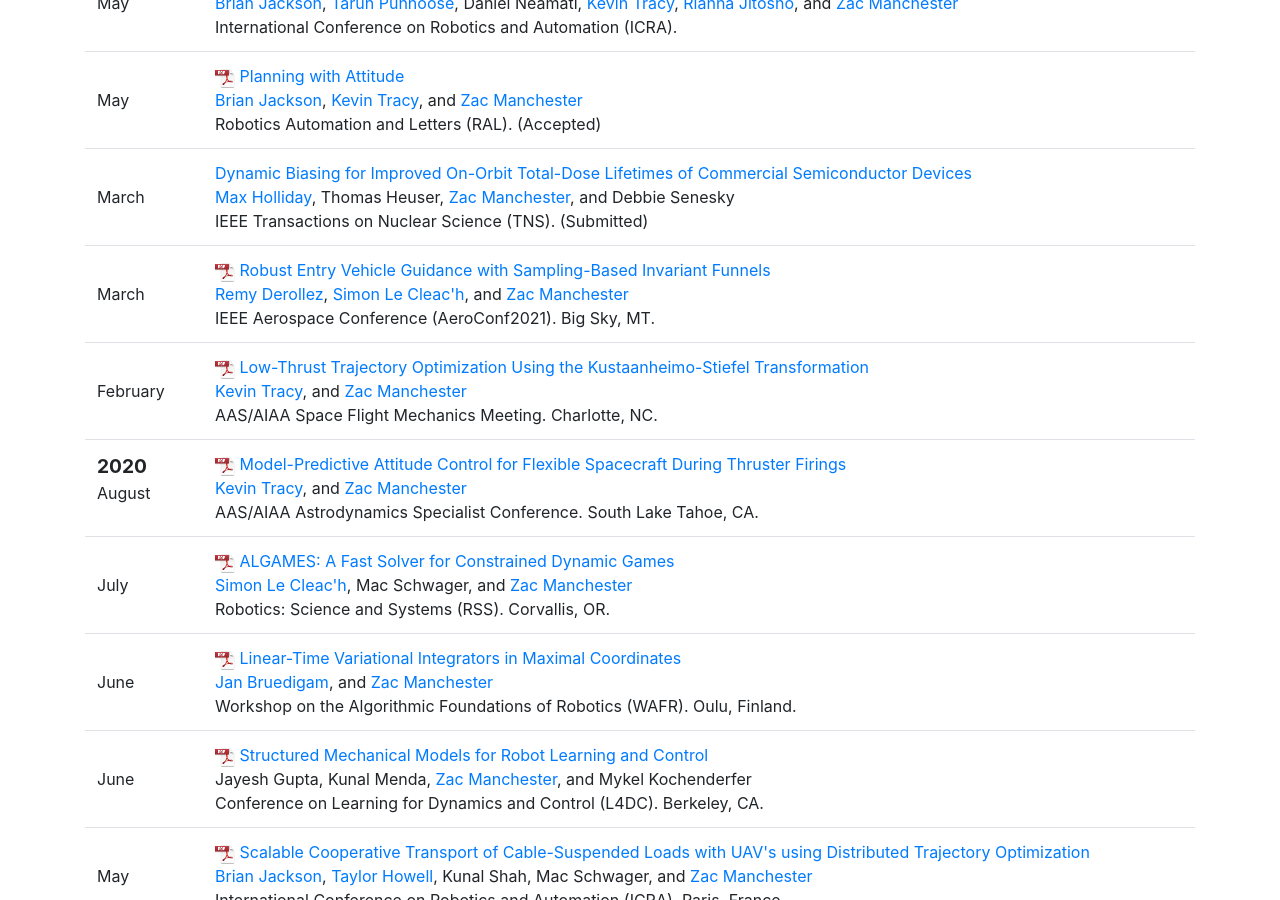
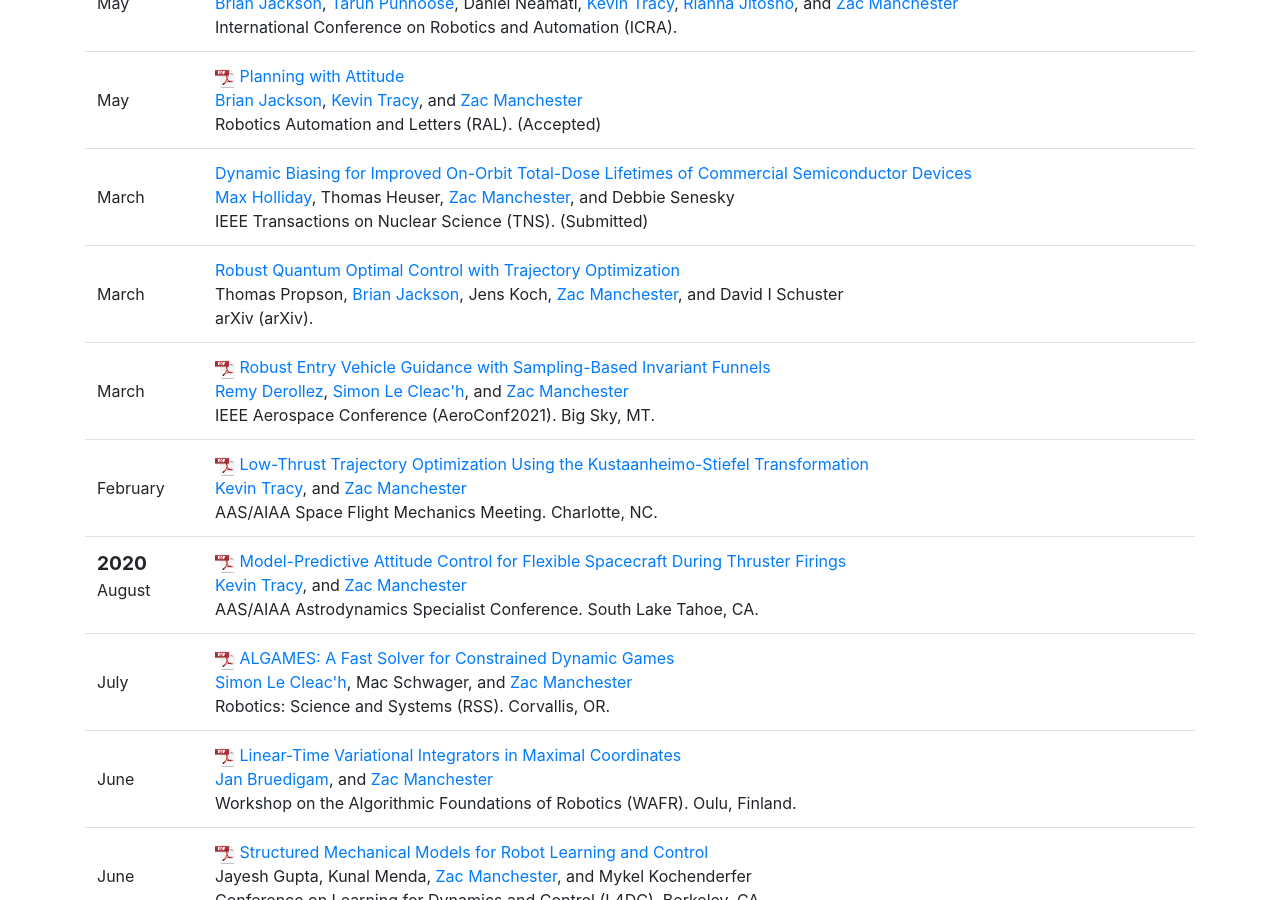
Before and after one commit to RoboticExplorationLab/roboticexplorationlab.github.io, a Jekyll site: the page built from publications.html, in a window 1280 px wide and 900 px high, scrolled down 716 px. Built offline with Jekyll 4.4.1, drawn with Linux system fonts in a browser that asks for light colours.

Commit message:
added qoc paper

```diff
--- a/_data/pubs.yml
+++ b/_data/pubs.yml
@@ -1,3 +1,4 @@
+
 - title: "Dynamic Biasing for Improved On-Orbit Total-Dose Lifetimes of Commercial Semiconductor Devices"
   authors: [max, Thomas Heuser, zac, Debbie Senesky]
   date: 2021-03-31
@@ -7,6 +8,14 @@
   pdf: "https://doi.org/10.36227/techrxiv.14346839.v1"
   projects: [radiation, pycubed]
   status: Submitted
+
+- title: "Robust Quantum Optimal Control with Trajectory Optimization"
+  authors: [Thomas Propson, brian, Jens Koch, zac, David I Schuster]
+  date: 2021-03-29
+  pub-type: journal
+  publisher: arXiv
+  abbrv: arXiv
+  pdf: "https://arxiv.org/abs/2103.15716"
 
 - title: Low-Thrust Trajectory Optimization Using the Kustaanheimo-Stiefel Transformation
   authors: [kevin, zac]
```
